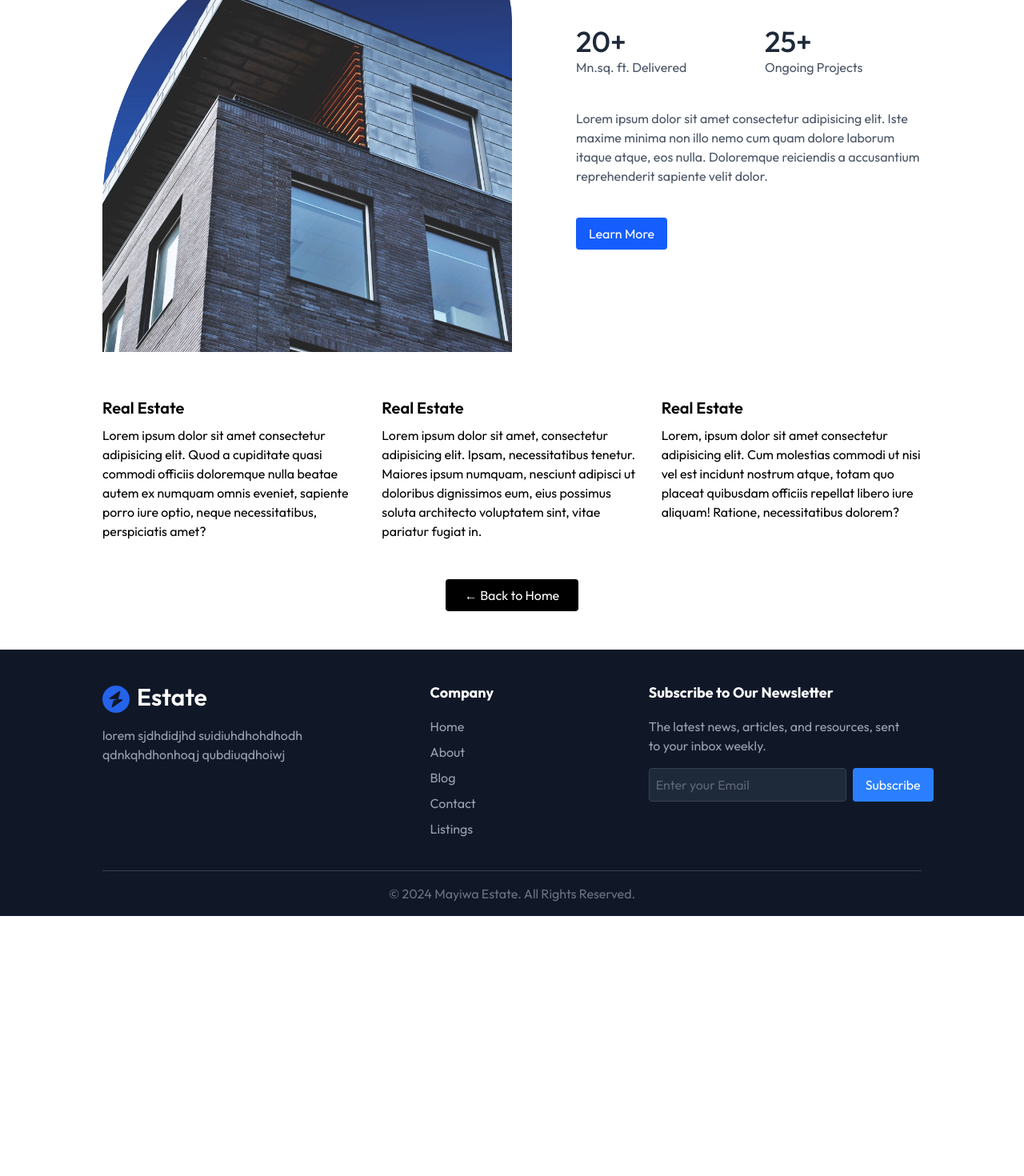
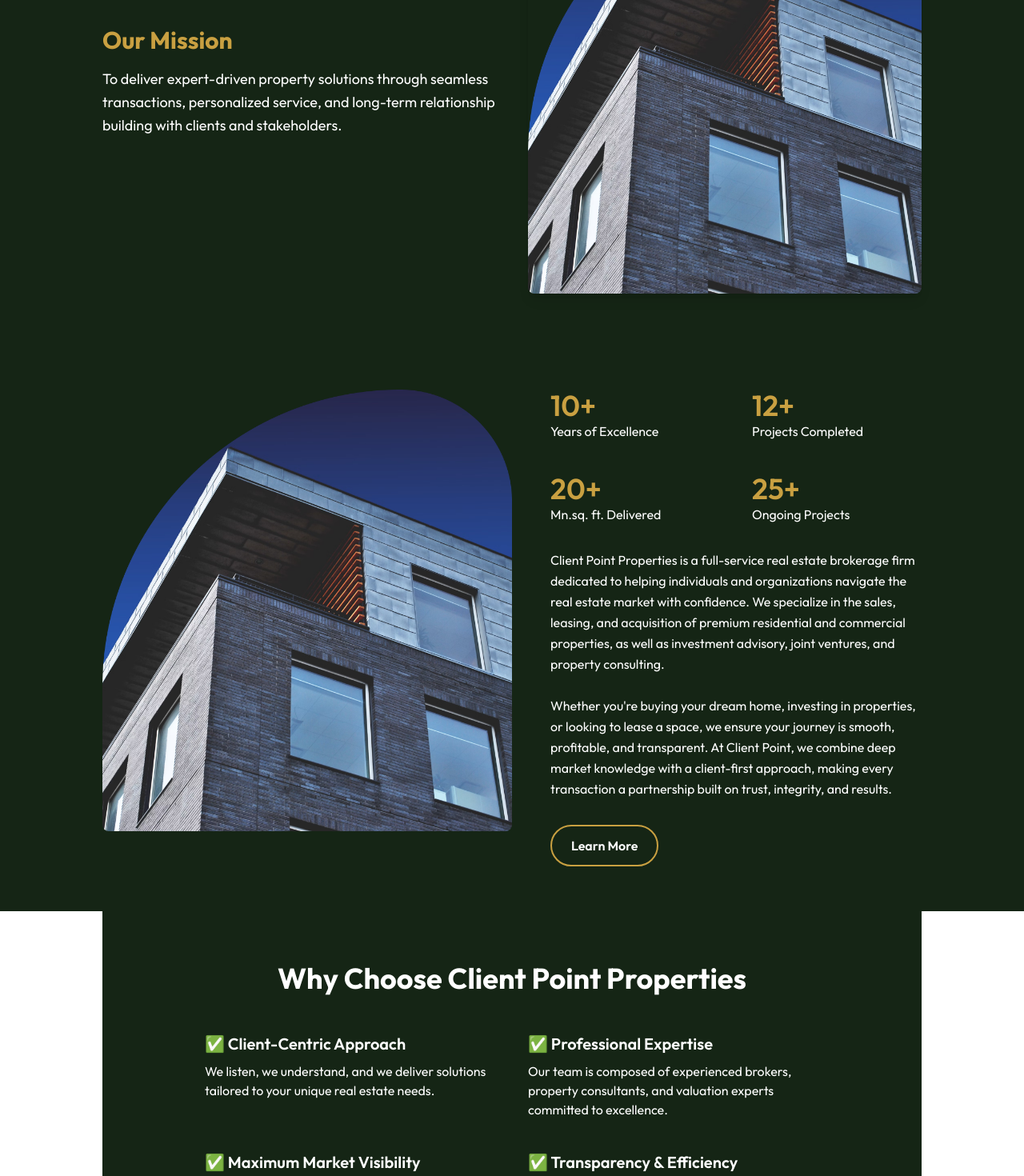
Before and after one commit to bolexatobs688/Real-estate, a React (Vite) app: page /about in a window 1280 px wide. Shown: the part 1140-2610 px from the top of the page at 80% size. Before the commit the page ends 2285 px from the top, so only its background shows below. Built offline with nearby package versions, Linux system fonts and the light colour scheme.

Commit message:
background

```diff
--- a/src/App.jsx
+++ b/src/App.jsx
@@ -7,7 +7,6 @@
 import ProductList from "./Pages/Product/ProductList";
 import Blog from "./Pages/Blog/Blog";
 import ScrollToTop from "./components/scroll";
-
 
 function App() {
   return (
--- a/src/Pages/About/Aboutpage.jsx
+++ b/src/Pages/About/Aboutpage.jsx
@@ -13,55 +13,97 @@
         }}
         id="Header"
       >
-        <div className="container text-center mx-auto py-4 px-6 md:px-20 lg:px-32 text-white">
-          <h2 className="text-5xl sm:text-6xl md:text-[50px] inline-block max-w-3xl font-semibold pt-20">
-            Vision
+        <div className="container text-center mx-auto py-4 px-6 md:px-20 lg:px-32">
+          <h2 className="text-3xl md:text-4xl font-bold text-[#C9A041] mb-4 pt-20">
+            Our Vision
           </h2>
-          <h2 className="text-xl md:text-[15px] inline-block max-w-3xl font-semibold pt-5">
-            Offering utmost value to our clients with Different & Better
-            standards of luxury real estate <br /> in Lagos, Abuja and around
-            the World
-          </h2>
+          <p className="text-white text-lg leading-relaxed max-w-3xl mx-auto">
+            To become the most trusted and innovative real estate brokerage in
+            Nigeria, known for exceptional service delivery and client
+            satisfaction.
+          </p>
         </div>
       </div>
 
-      <div className="flex flex-col items-center justify-center container mx-auto p-14 md:px-20 lg:px-32 w-full overflow-hidden">
-        <div className="flex flex-col mt-15 md:flex-row items-center md:items-start md:gap-20">
+      <div className="bg-[#152515] py-16 px-4 md:px-20 lg:px-32">
+        <div className="flex flex-col md:flex-row-reverse items-center gap-10">
+          {/* Right Side Image */}
+          <div className="w-full md:w-1/2">
             <img
               src={assets.brand_img}
-            alt=""
-            className="w-full sm:w-1/2 max-w-lg"
+              alt="Our Mission"
+              className="w-full h-auto rounded-lg shadow-lg object-cover"
             />
-          <div className="flex flex-col items-center md:items-start mt-10 text-gray-600">
-            <div className="grid grid-cols-2 gap-6 md:gap-10 w-full 2xl:pr-28">
+          </div>
+
+          {/* Left Side Text */}
+          <div className="w-full md:w-1/2">
+            <h2 className="text-3xl font-bold text-[#C9A041] mb-4">
+              Our Mission
+            </h2>
+            <p className="text-white text-lg leading-relaxed">
+              To deliver expert-driven property solutions through seamless
+              transactions, personalized service, and long-term relationship
+              building with clients and stakeholders.
+            </p>
+          </div>
+        </div>
+      </div>
+
+      <div className="flex flex-col items-center justify-center w-full bg-[#152515] text-white py-14 md:px-20 lg:px-32">
+        <div className="flex flex-col md:flex-row items-center md:items-start gap-12">
+          {/* Image */}
+          <img
+            src={assets.brand_img}
+            alt="About Client Point"
+            className="w-full sm:w-1/2 max-w-lg rounded-lg"
+          />
+
+          {/* Content */}
+          <div className="flex flex-col items-center md:items-start max-w-xl">
+            {/* Stats */}
+            <div className="grid grid-cols-2 gap-6 md:gap-10 w-full mb-8">
               <div>
-                <p className="text-4xl font-medium text-gray-800">10+</p>
-                <p>Years of Excellence</p>
+                <p className="text-4xl font-semibold text-[#C9A041]">10+</p>
+                <p className="text-white">Years of Excellence</p>
               </div>
               <div>
-                <p className="text-4xl font-medium text-gray-800">12+</p>
-                <p>Projects Completed</p>
+                <p className="text-4xl font-semibold text-[#C9A041]">12+</p>
+                <p className="text-white">Projects Completed</p>
               </div>
               <div>
-                <p className="text-4xl font-medium text-gray-800">20+</p>
-                <p>Mn.sq. ft. Delivered</p>
+                <p className="text-4xl font-semibold text-[#C9A041]">20+</p>
+                <p className="text-white">Mn.sq. ft. Delivered</p>
               </div>
               <div>
-                <p className="text-4xl font-medium text-gray-800">25+</p>
-                <p>Ongoing Projects</p>
+                <p className="text-4xl font-semibold text-[#C9A041]">25+</p>
+                <p className="text-white">Ongoing Projects</p>
               </div>
             </div>
-            <p className="my-10 max-w-lg">
-              Lorem ipsum dolor sit amet consectetur adipisicing elit. Iste
-              maxime minima non illo nemo cum quam dolore laborum itaque atque,
-              eos nulla. Doloremque reiciendis a accusantium reprehenderit
-              sapiente velit dolor.
+
+            {/* About Company Text */}
+            <p className="text-white leading-relaxed">
+              Client Point Properties is a full-service real estate brokerage
+              firm dedicated to helping individuals and organizations navigate
+              the real estate market with confidence. We specialize in the
+              sales, leasing, and acquisition of premium residential and
+              commercial properties, as well as investment advisory, joint
+              ventures, and property consulting.
+              <br />
+              <br />
+              Whether you're buying your dream home, investing in properties, or
+              looking to lease a space, we ensure your journey is smooth,
+              profitable, and transparent. At Client Point, we combine deep
+              market knowledge with a client-first approach, making every
+              transaction a partnership built on trust, integrity, and results.
             </p>
 
-            {/* ✅ Link styled as a button */}
+            {/* CTA Button */}
             <Link
               to="/contact"
-              className="bg-blue-600 text-white px-4 py-2 rounded hover:bg-blue-700 transition"
+              className="mt-8 inline-block px-6 py-3 rounded-full font-semibold
+              bg-[#152515] text-white border-2 border-[#C9A041]
+              hover:bg-[#1f3b1f] hover:border-[#d9aa45] transition"
             >
               Learn More
             </Link>
@@ -70,36 +112,120 @@
       </div>
 
       <div className="container mx-auto flex flex-col md:flex-row justify-between gap-6 px-4 md:px-20 lg:px-32">
-        <div className="flex-1">
-          <h1 className="text-xl font-semibold mb-2">Real Estate</h1>
+        <section className="bg-[#152515] text-white py-16 px-6 md:px-20 lg:px-32">
+          <h2 className="text-4xl font-bold text-center mb-12">
+            Why Choose Client Point Properties
+          </h2>
+
+          <div className="grid grid-cols-1 md:grid-cols-2 gap-10">
+            {/* Box 1 */}
+            <div className="flex flex-col gap-2">
+              <h3 className="text-xl font-semibold">
+                ✅ Client-Centric Approach
+              </h3>
               <p>
-            Lorem ipsum dolor sit amet consectetur adipisicing elit. Quod a
-            cupiditate quasi commodi officiis doloremque nulla beatae autem ex
-            numquam omnis eveniet, sapiente porro iure optio, neque
-            necessitatibus, perspiciatis amet?
+                We listen, we understand, and we deliver solutions tailored to
+                your unique real estate needs.
               </p>
             </div>
 
-        <div className="flex-1">
-          <h1 className="text-xl font-semibold mb-2">Real Estate</h1>
+            {/* Box 2 */}
+            <div className="flex flex-col gap-2">
+              <h3 className="text-xl font-semibold">
+                ✅ Professional Expertise
+              </h3>
               <p>
-            Lorem ipsum dolor sit amet, consectetur adipisicing elit. Ipsam,
-            necessitatibus tenetur. Maiores ipsum numquam, nesciunt adipisci ut
-            doloribus dignissimos eum, eius possimus soluta architecto
-            voluptatem sint, vitae pariatur fugiat in.
+                Our team is composed of experienced brokers, property
+                consultants, and valuation experts committed to excellence.
               </p>
             </div>
 
-        <div className="flex-1">
-          <h1 className="text-xl font-semibold mb-2">Real Estate</h1>
+            {/* Box 3 */}
+            <div className="flex flex-col gap-2">
+              <h3 className="text-xl font-semibold">
+                ✅ Maximum Market Visibility
+              </h3>
               <p>
-            Lorem, ipsum dolor sit amet consectetur adipisicing elit. Cum
-            molestias commodi ut nisi vel est incidunt nostrum atque, totam quo
-            placeat quibusdam officiis repellat libero iure aliquam! Ratione,
-            necessitatibus dolorem?
+                We leverage both digital platforms and traditional marketing to
+                ensure your property reaches the right audience.
+              </p>
+            </div>
+
+            {/* Box 4 */}
+            <div className="flex flex-col gap-2">
+              <h3 className="text-xl font-semibold">
+                ✅ Transparency & Efficiency
+              </h3>
+              <p>
+                We simplify the process, maintain open communication, and
+                provide updates every step of the way.
               </p>
             </div>
           </div>
+        </section>
+      </div>
+      <section className="bg-[#152515] text-white py-16 px-6 md:px-20 lg:px-32">
+        <h2 className="text-4xl font-bold text-center mb-12">
+          Our Core Services
+        </h2>
+
+        <div className="grid grid-cols-1 md:grid-cols-2 gap-10">
+          {/* Service 1 */}
+          <div className="flex flex-col gap-2">
+            <h3 className="text-xl font-semibold text-[#C9A041]">
+              Property Valuation & Investment Advisory
+            </h3>
+            <p>
+              Providing accurate property valuation and guiding investment
+              decisions with clarity and confidence.
+            </p>
+          </div>
+
+          {/* Service 2 */}
+          <div className="flex flex-col gap-2">
+            <h3 className="text-xl font-semibold text-[#C9A041]">
+              Property & Facility Management
+            </h3>
+            <p>
+              Ensuring that your assets are well-managed, maintained, and
+              delivering long-term returns.
+            </p>
+          </div>
+
+          {/* Service 3 */}
+          <div className="flex flex-col gap-2">
+            <h3 className="text-xl font-semibold text-[#C9A041]">
+              Property Sales & Leasing
+            </h3>
+            <p>
+              Connecting buyers and tenants with the right properties while
+              maximizing value for owners.
+            </p>
+          </div>
+
+          {/* Service 4 */}
+          <div className="flex flex-col gap-2">
+            <h3 className="text-xl font-semibold text-[#C9A041]">
+              Real Estate Brokerage
+            </h3>
+            <p>
+              Expert representation in property transactions, whether you're
+              buying, selling, or renting.
+            </p>
+          </div>
+
+          {/* Service 5 */}
+          <div className="flex flex-col gap-2 md:col-span-2">
+            <h3 className="text-xl font-semibold text-[#C9A041]">
+              Joint Venture Advisory
+            </h3>
+            <p>
+              Facilitating strategic collaborations between landowners,
+              investors, and developers.
+            </p>
+          </div>
+        </div>
+      </section>
 
       {/* ✅ Back to Home Link */}
       <div className="text-center my-12">
--- a/src/Pages/Home/Home.jsx
+++ b/src/Pages/Home/Home.jsx
@@ -9,7 +9,7 @@
 
 const Home = () => {
   return (
-    <div>
+    <div className="bg-[#F2F2F2] text-white">
       {/* Hero Section */}
       <div
         className="min-h-screen bg-cover bg-center flex items-center w-full px-4 md:px-20 lg:px-32"
@@ -18,30 +18,30 @@
         }}
         id="Header"
       >
-        <div className="container text-center mx-auto py-4 px-6 md:px-20 lg:px-32 text-white">
-          {/* Updated H1 (Gold Text) */}
-          <h1 className="text-yellow-500 text-4xl sm:text-5xl md:text-6xl max-w-3xl font-bold pt-20 mx-auto leading-tight">
-            Find, Buy, or Lease Properties with Confidence
+        <div className="container text-center mx-auto py-4 px-6 md:px-20 lg:px-32">
+          {/* Original H1 */}
+          <h1 className="text-5xl sm:text-6xl md:text-[50px] max-w-3xl font-semibold pt-20 mx-auto">
+            Real Estate Different and Better
           </h1>
 
-          {/* Updated H2 (Gold Text) */}
-          <h2 className="text-yellow-500 text-lg md:text-xl max-w-3xl font-medium pt-5 mx-auto">
-            At Client Point Properties, we simplify your real estate journey —
-            from discovery to closing. Whether you're buying, selling, or
-            leasing, our expert team is here to guide you every step of the way.
+          {/* Original H2 */}
+          <h2 className="text-xl md:text-[15px] max-w-3xl font-semibold pt-5 mx-auto">
+            We will help find your place, invest and build wealth in Lagos
           </h2>
 
-          {/* Primary CTA Button */}
+          {/* ✅ Styled CTA Button */}
           <div className="mt-8">
             <Link
               to="/contact"
-              className="inline-block bg-blue-600 px-6 py-3 rounded-full text-white font-semibold hover:bg-blue-700 transition"
+              className="inline-block px-6 py-3 rounded-full font-semibold
+                bg-[#152515] text-white border-2 border-[#C9A041]
+                hover:bg-[#1f3b1f] hover:border-[#d9aa45] transition"
             >
               🔘 Speak to a Property Advisor
             </Link>
           </div>
 
-          {/* Filter Buttons */}
+          {/* Filter Buttons (white text) */}
           <div className="flex flex-wrap justify-center gap-4 mt-10">
             {[
               "Short Stays",
@@ -54,7 +54,7 @@
               <Link
                 key={category}
                 to={`/productList?category=${encodeURIComponent(category)}`}
-                className="border border-white px-4 py-2 rounded-full hover:bg-white hover:text-black transition"
+                className="border border-white text-white px-4 py-2 rounded-full hover:bg-white hover:text-black transition"
               >
                 {category}
               </Link>
@@ -65,7 +65,7 @@
           <div className="mt-8">
             <Link
               to="/about"
-              className="inline-block underline hover:text-blue-300 transition"
+              className="inline-block underline text-white hover:text-[#C9A041] transition"
             >
               Learn More About Us →
             </Link>
--- a/src/components/Header/Header.jsx
+++ b/src/components/Header/Header.jsx
@@ -6,7 +6,10 @@
 
 const Header = () => {
   return (
-    <div className="fixed top-0 left-0 w-full bg-green-600 shadow-md h-24 px-4 z-50 md:px-20 lg:px-32">
+    <div
+      className="fixed top-0 left-0 w-full shadow-md h-30 px-4 z-50 md:px-20 lg:px-32"
+      style={{ backgroundColor: "#152515" }}
+    >
       {/* Header Layout */}
       <div className="flex justify-between items-center h-full">
         {/* Navigation Toggle */}
--- a/src/components/footer/Footer.jsx
+++ b/src/components/footer/Footer.jsx
@@ -1,67 +1,65 @@
 import React from "react";
+import { Link } from "react-router-dom";
 import { assets } from "../../assets/assets";
-import { NavLink } from "react-router-dom";
 
 const Footer = () => {
   return (
-    <div className="pt-10 px-4 md:px-20 lg:px-32 bg-gray-900 w-full overflow-hidden">
-      <div className="container mx-auto flex flex-col md:flex-row justify-between items-start">
-        {/* Logo and Description */}
-        <div className="w-full md:w-1/3 mb-8 md:mb-0">
-          <img src={assets.logo_dark} alt="Logo" />
-          <p className="text-gray-400 mt-4">
-            lorem sjdhdidjhd suidiuhdhohdhodh qdnkqhdhonhoqj qubdiuqdhoiwj
+    <footer className="bg-[#152515] text-white py-10 px-4 md:px-20 lg:px-32">
+      <div className="flex flex-col md:flex-row justify-between items-start gap-10">
+        {/* Logo + Description */}
+        <div className="flex flex-col gap-4 max-w-sm">
+          <img src={assets.logo} alt="Logo" className="w-32" />
+          <p>
+            Client Point Properties is committed to helping individuals and
+            businesses achieve real estate success through expertise,
+            transparency, and a client-first approach.
           </p>
         </div>
 
-        {/* Company Links */}
-        <div className="w-full md:w-1/5 mb-8 md:mb-0">
-          <h3 className="text-white text-lg font-bold mb-4">Company</h3>
-          <ul className="flex flex-col gap-2 text-gray-400">
-            <NavLink to="/" className="hover:text-white">
-              Home
-            </NavLink>
-            <NavLink to="/about" className="hover:text-white">
-              About
-            </NavLink>
-            <NavLink to="/blog" className="hover:text-white">
-              Blog
-            </NavLink>
-            <NavLink to="/contact" className="hover:text-white">
-              Contact
-            </NavLink>
-            <NavLink to="/productList" className="hover:text-white">
-              Listings
-            </NavLink>
+        {/* Quick Links */}
+        <div>
+          <h3 className="text-xl font-semibold text-[#C9A041] mb-4">
+            Quick Links
+          </h3>
+          <ul className="space-y-2">
+            <li>
+              <Link to="/" className="hover:underline">
+                Home
+              </Link>
+            </li>
+            <li>
+              <Link to="/about" className="hover:underline">
+                About
+              </Link>
+            </li>
+            <li>
+              <Link to="/properties" className="hover:underline">
+                Properties
+              </Link>
+            </li>
+            <li>
+              <Link to="/contact" className="hover:underline">
+                Contact
+              </Link>
+            </li>
           </ul>
         </div>
 
-        {/* Newsletter */}
-        <div className="w-full md:w-1/3">
-          <h3 className="text-white text-lg font-bold mb-4">
-            Subscribe to Our Newsletter
-          </h3>
-          <p className="text-gray-400 mb-4 max-w-80">
-            The latest news, articles, and resources, sent to your inbox weekly.
-          </p>
-          <div className="flex gap-2">
-            <input
-              type="email"
-              placeholder="Enter your Email"
-              className="p-2 rounded bg-gray-800 text-gray-400 border border-gray-700 focus:outline-none w-full md:w-auto"
-            />
-            <button className="py-2 px-4 rounded bg-blue-500 text-white">
-              Subscribe
-            </button>
-          </div>
+        {/* Contact Info */}
+        <div>
+          <h3 className="text-xl font-semibold text-[#C9A041] mb-4">Contact</h3>
+          <p>Email: info@clientpoint.com</p>
+          <p>Phone: +234 123 456 7890</p>
+          <p>Location: Lagos, Nigeria</p>
         </div>
       </div>
 
-      {/* Footer Bottom */}
-      <div className="border-t border-gray-700 py-4 mt-10 text-center text-gray-500">
-        © 2024 Mayiwa Estate. All Rights Reserved.
+      {/* Bottom Note */}
+      <div className="mt-10 text-center text-sm text-gray-400">
+        &copy; {new Date().getFullYear()} Client Point Properties. All rights
+        reserved.
       </div>
-    </div>
+    </footer>
   );
 };
 
```
Lines whose indentation alone changed are shown as unchanged.
